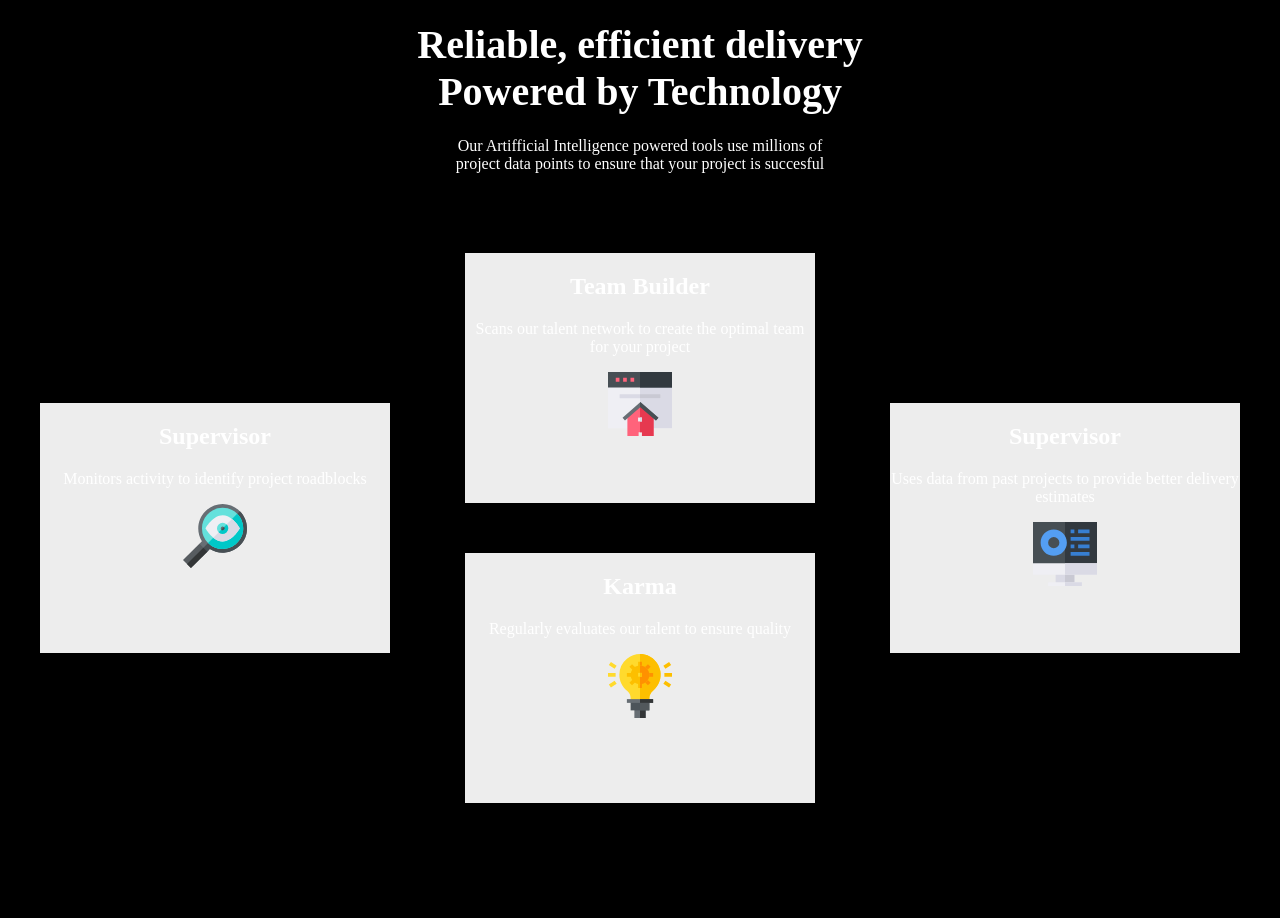
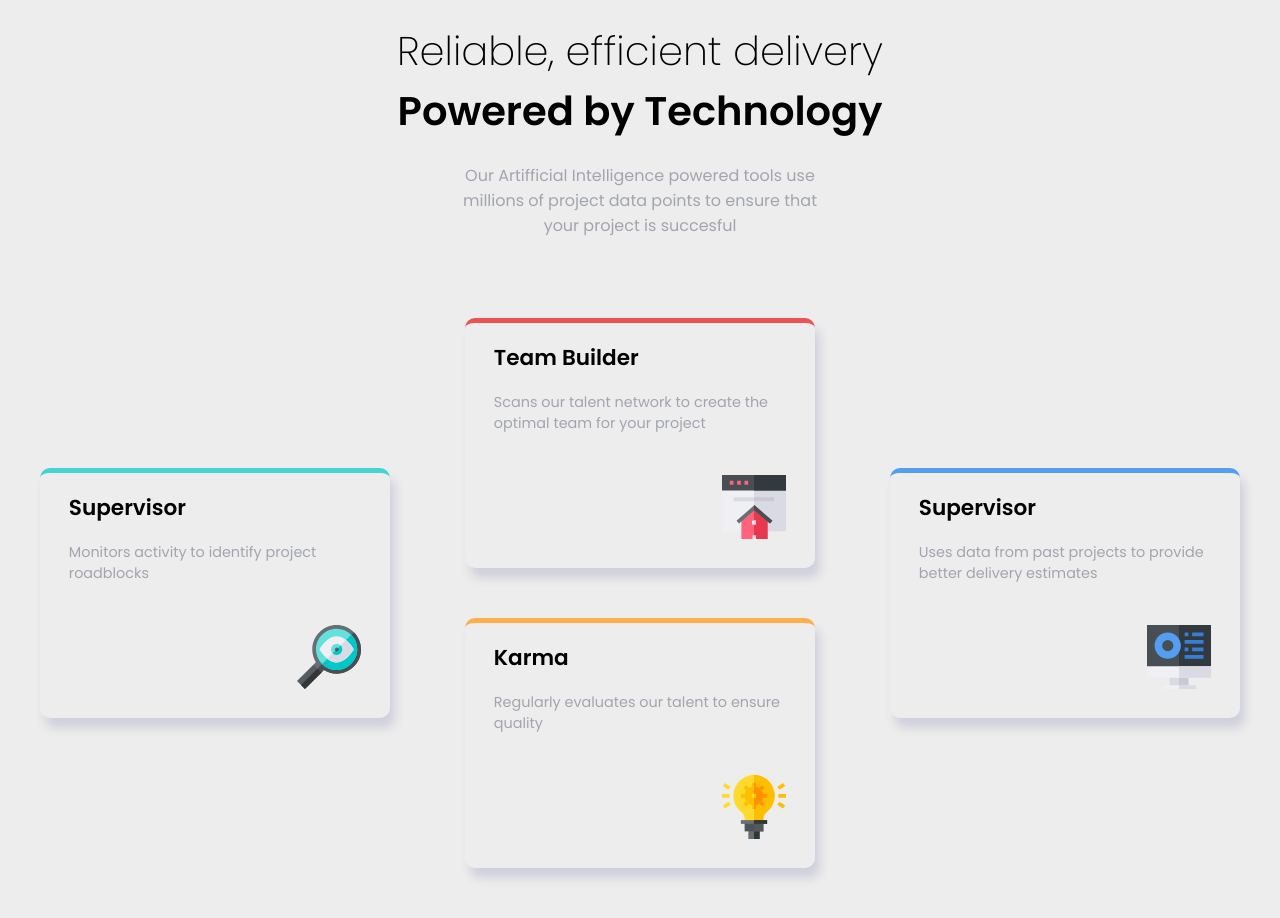
Before and after one commit to JoanMaGam/cards_layout, a plain HTML site: page index.html in a window 1280 px wide. Before the commit the page ends 883 px from the top, so only its background shows below. Drawn offline with Linux system fonts and the light colour scheme.

Commit message:
styles finished

```diff
--- a/css/styles.css
+++ b/css/styles.css
@@ -1,8 +1,6 @@
-/* * {
-    margin: 0;
-    padding: 0;
+* {
     box-sizing: border-box;
-} */
+}
 
 /*
 Colores
@@ -24,10 +22,10 @@ Fuente de la página
 */
 
 body {
-    background-color: black;
-    color: white;
     text-align: center;
     font-weight: 400;
+    font-family: 'Poppins', sans-serif;
+    background-color: hsl(0, 0%, 93%);
 }
 
 .main-title {
@@ -52,7 +50,38 @@ body {
     position: absolute;
     width: 350px;
     height: 250px;
+    padding: 0 2em;
+    font-size: .9rem;
     background-color: hsl(0, 0%, 93%);
+    border-radius: 10px;
+    box-shadow: 5px 10px 10px hsl(240 25% 50% / .2);
+}
+
+.card__title,
+.card__text {
+    text-align: left;
+}
+
+.card__icon {
+    position: absolute;
+    right: 2em;
+    bottom: 2em;
+}
+
+.card--cyan {
+    border-top: 5px solid hsl(180, 62%, 55%);
+}
+
+.card--red {
+    border-top: 5px solid hsl(0, 78%, 62%);
+}
+
+.card--orange {
+    border-top: 5px solid hsl(34, 97%, 64%);
+}
+
+.card--blue {
+    border-top: 5px solid hsl(212, 86%, 64%);
 }
 
 .card--left,
@@ -80,3 +109,15 @@ body {
 .card--bottom {
     bottom: 0;
 }
+
+.text-light {
+    color: hsl(229, 6%, 66%);
+}
+
+.text-thin {
+    font-weight: 200;
+}
+
+.text-bold {
+    font-weight: 600;
+}
--- a/index.html
+++ b/index.html
@@ -4,6 +4,9 @@
 <head>
     <meta charset="UTF-8">
     <meta name="viewport" content="width=device-width, initial-scale=1.0">
+    <link rel="preconnect" href="https://fonts.googleapis.com">
+    <link rel="preconnect" href="https://fonts.gstatic.com" crossorigin>
+    <link href="https://fonts.googleapis.com/css2?family=Poppins:wght@200;400;600&display=swap" rel="stylesheet">
     <link rel="stylesheet" href="./css/styles.css">
     <title>Cards layout</title>
 </head>
@@ -23,23 +26,24 @@
         <div class="cards">
             <div class="card card--cyan card--left">
                 <h2 class="card__title">Supervisor</h2>
-                <p class="card__text">Monitors activity to identify project roadblocks</p>
+                <p class="card__text text-light">Monitors activity to identify project roadblocks</p>
                 <img src="assets/images/icon-supervisor.svg" alt="Logo supervisor" class="card__icon">
             </div>
             <div class="card card--red card--top">
                 <h2 class="card__title">Team Builder</h2>
-                <p class="card__text">Scans our talent network to create the optimal team for your project</p>
-                <img src="assets/images/icon-team-builder.svg" alt="Logo supervisor" class="card__icon">
+                <p class="card__text text-light">Scans our talent network to create the optimal team for your project
+                </p>
+                <img src="assets/images/icon-team-builder.svg" alt="Logo team-builder" class="card__icon">
             </div>
             <div class="card card--orange card--bottom">
                 <h2 class="card__title">Karma</h2>
-                <p class="card__text">Regularly evaluates our talent to ensure quality</p>
-                <img src="assets/images/icon-karma.svg" alt="Logo supervisor" class="card__icon">
+                <p class="card__text text-light">Regularly evaluates our talent to ensure quality</p>
+                <img src="assets/images/icon-karma.svg" alt="Logo karma" class="card__icon">
             </div>
             <div class="card card--blue card--right">
                 <h2 class="card__title">Supervisor</h2>
-                <p class="card__text">Uses data from past projects to provide better delivery estimates</p>
-                <img src="assets/images/icon-calculator.svg" alt="Logo supervisor" class="card__icon">
+                <p class="card__text text-light">Uses data from past projects to provide better delivery estimates</p>
+                <img src="assets/images/icon-calculator.svg" alt="Logo calculator" class="card__icon">
             </div>
         </div>
     </main>
```
